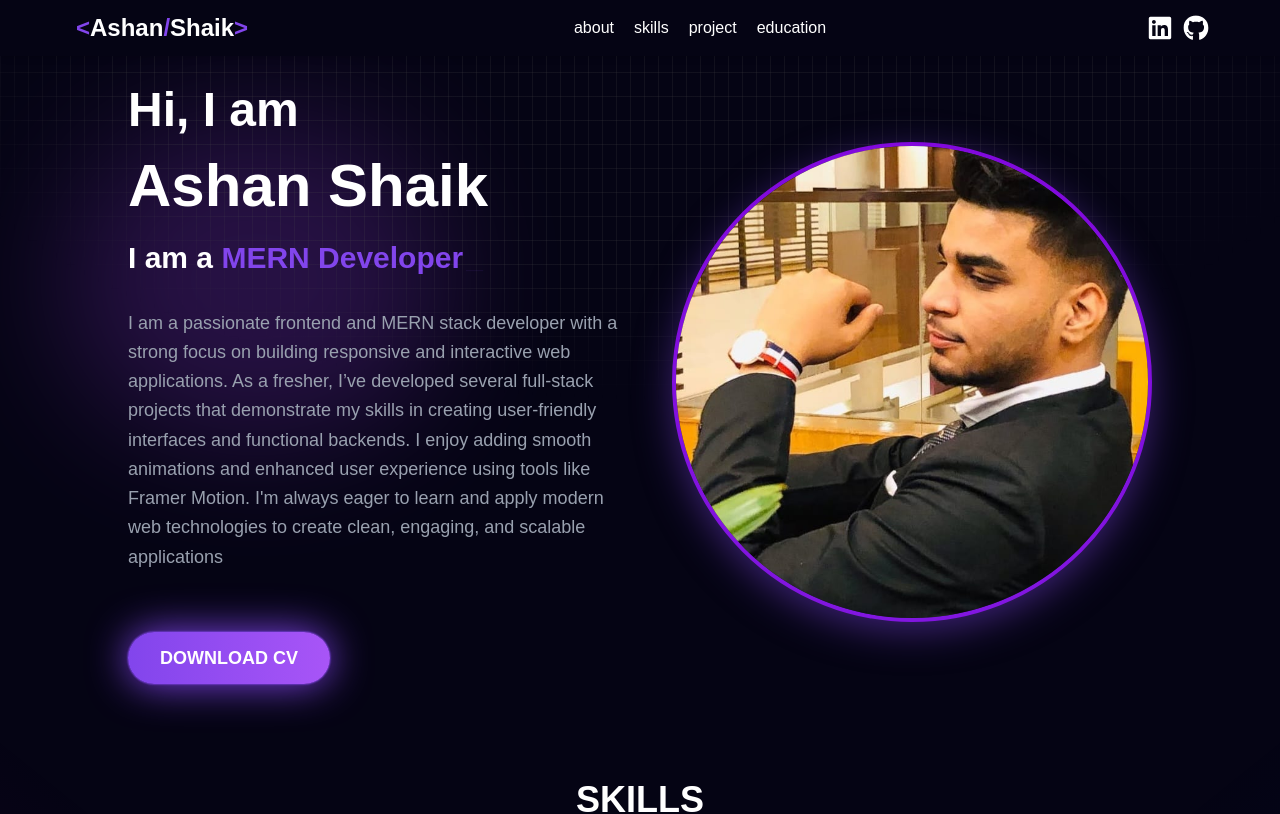
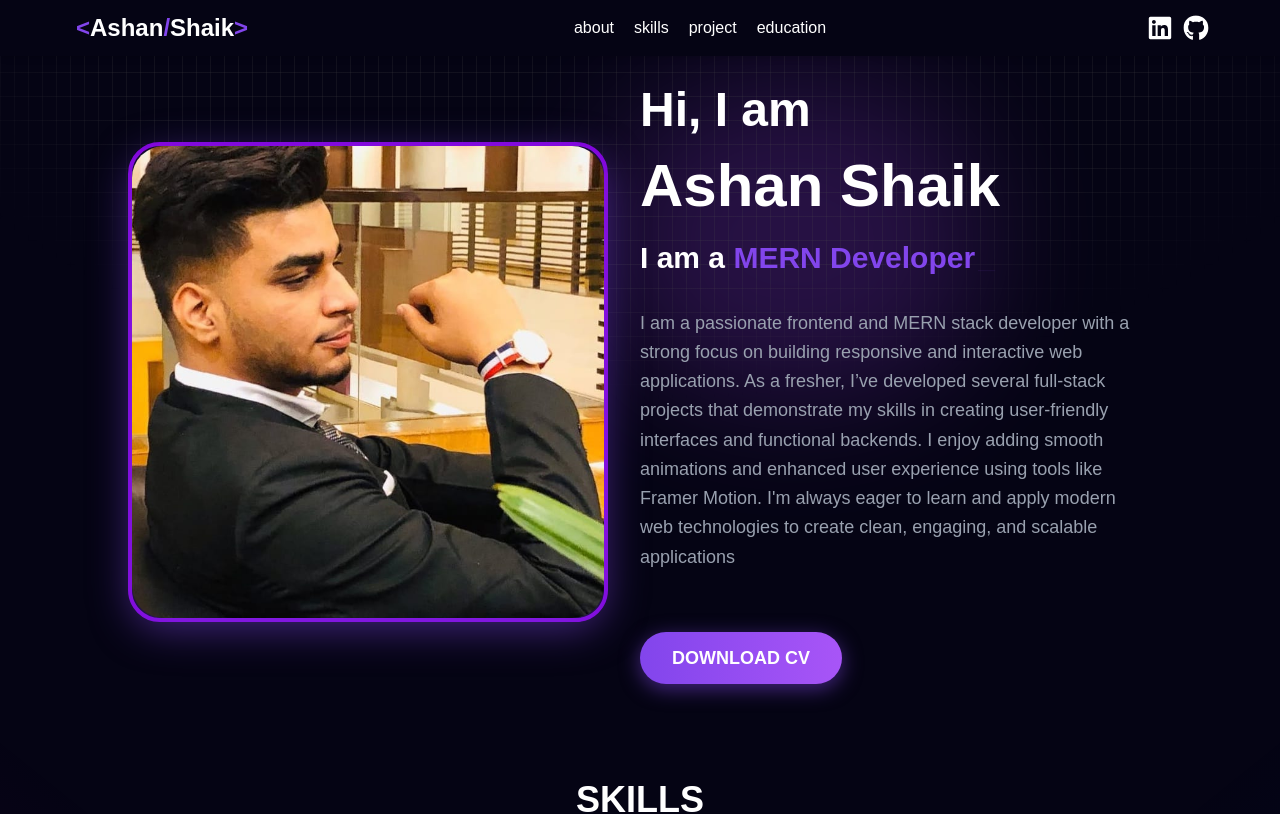
Before and after one commit to ashu1144/portfolio-website, a React (Vite) app: page / in a window 1280 px wide. Shown: the top 814 px of the page. Built offline with nearby package versions, Linux system fonts and the light colour scheme.

Commit message:
animation smooth and fix bugs

```diff
--- a/src/App.jsx
+++ b/src/App.jsx
@@ -17,7 +17,7 @@ function App() {
 
     <div className="bg-[#050414]">
 
-       <BlurBlob position={{ top: '35%', left: '20%' }} size={{ width: '30%', height: '40%' }} />
+       <BlurBlob position={{ top: '30%', left: '62%' }} size={{ width: '30%', height: '40%' }} />
 
       <div className="absolute inset-0 bg-[linear-gradient(to_right,#4f4f4f2e_1px,transparent_1px),linear-gradient(to_bottom,#4f4f4f2e_1px,transparent_1px)] bg-[size:14px_24px] [mask-image:radial-gradient(ellipse_60%_50%_at_50%_0%,#000_70%,transparent_100%)]"></div>
       <div className='relative pt-20'>
--- a/src/Components/About.jsx
+++ b/src/Components/About.jsx
@@ -10,7 +10,7 @@ export const About = () => {
       id="about"
       className="  md:px-[7vw] lg:px-[10vw] font-sans  "
     >
-      <div className="flex flex-col-reverse md:flex-row justify-between items-center">
+      <div className="flex flex-col-reverse md:flex-row-reverse justify-between items-center">
         {/* Left Side */}
         <div className="md:w-1/2 text-center md:text-left mt-8 md:mt-0">
           {/* Greeting */}
@@ -50,10 +50,9 @@ export const About = () => {
             href="https://drive.google.com/uc?export=download&id=18MP-wnADAPqJ3537QKwaCeuj88oAwZPR"
             target="_blank"
             rel="noopener noreferrer"
-            className="inline-block text-white py-3 px-8 rounded-full mt-5 text-lg font-bold transition duration-300 transform hover:scale-105"
+            className="inline-block text-white py-3 px-8 rounded-full mt-5 text-lg font-bold transition duration-300 transform hover:scale-105 drop-shadow-[0_5px_10px_rgba(130,69,236,.5)] hover:drop-shadow-[0_10px_40px_rgba(130,69,236,.5)]"
             style={{
               background: "linear-gradient(90deg, #8245ec, #a855f7)",
-              boxShadow: "0 0 2px #8245ec, 0 0 2px #8245ec, 0 0 40px #8245ec",
               zIndex: 50,
               position: "relative",
             }}
@@ -69,9 +68,9 @@ export const About = () => {
 
 
 
-        className="md:w-1/2 flex justify-center md:justify-end">
+        className="md:w-1/2 flex justify-center md:justify-start">
           <Tilt
-            className="w-48 h-48 sm:w-64 sm:h-64 md:w-[30rem] md:h-[30rem] border-4 border-purple-700 rounded-full"
+            className="w-48 h-48 sm:w-64 sm:h-64 md:w-[30rem] md:h-[30rem] border-4 border-purple-700 rounded-4xl "
             tiltMaxAngleX={20}
             tiltMaxAngleY={20}
             perspective={1000}
@@ -83,7 +82,7 @@ export const About = () => {
               //   src={profileImage}
               src={img1}
               alt="Ashan"
-              className="w-full h-full rounded-full object-cover drop-shadow-[0_10px_20px_rgba(130,69,236,0.5)]"
+              className="w-full h-full rounded-4xl transform scale-x-[-1] object-cover drop-shadow-[0_10px_20px_rgba(130,69,236,.5)] hover:drop-shadow-[0_10px_40px_rgba(130,69,236,.5)]"
             />
           </Tilt>
         </motion.div>
--- a/src/Components/Education.jsx
+++ b/src/Components/Education.jsx
@@ -1,7 +1,21 @@
 import React from 'react'
 import { education } from "../constants";
+import { useState ,useEffect } from 'react';
+import {delay, easeIn, easeInOut, motion} from "framer-motion"
 export const Education = () => {
+  const  [isMobile, setIsMobile] = useState(false);
+
+  useEffect(() => {
+    setIsMobile(window.innerWidth < 1280);
+    const handelsize =()=>setIsMobile(window.innerWidth<1280)
+    window.addEventListener("resize",handelsize)
+    return () => window.addEventListener("resize",handelsize)
+  }, [])
+
+  console.log(isMobile)
+
   return (
+
 
     <section
       id="education"
@@ -39,7 +53,11 @@ export const Education = () => {
             </div>
 
             {/* Content Section */}
-            <div
+            <motion.div
+              initial={!isMobile? index % 2 === 0 ? {x:48} : {x:-48}:""}
+              whileInView = {!isMobile && index % 2 === 0 ? {x:0} : {x:0}}
+               viewport={{amount: 0.3 }}
+              transition={{duration:0.5 , ease:[0.7, 0, 0.84, 0],stiffness: 50, damping: 15, delay:0}}
               className={`w-full xl:max-w-md p-4 sm:p-8 rounded-2xl border border-white bg-gray-900 backdrop-blur-md shadow-[0_0_20px_1px_rgba(130,69,236,0.3)] ${
                 index % 2 === 0 ? "xl:ml-[1vw]" : "xl:mr-[1vw]"
               } xl:ml-45 xl:mr-44 ml-8 transform transition-transform duration-300 hover:scale-105`}
@@ -72,7 +90,7 @@ export const Education = () => {
 
               <p className="mt-4 text-gray-400 font-bold">Grade: {edu.grade}</p>
               <p className="mt-4 text-gray-400">{edu.desc}</p>
-            </div>
+            </motion.div>
           </div>
         ))}
       </div>
--- a/src/Components/Navbar.jsx
+++ b/src/Components/Navbar.jsx
@@ -14,6 +14,7 @@ export const Navbar = () => {
   const [isScrolled, setIscrolled] = useState(false);
   const [isOpen, setOpen] = useState(false);
   const [lastScrolled, SetlastScrolled] = useState(window.scrollY);
+  const [isactive , setActive ] = useState(null)
 
   useEffect(() => {
     const handelscroll = () => {
@@ -61,9 +62,10 @@ export const Navbar = () => {
         <div className="hidden gap-5 text-white md:flex cursor-pointer">
           {tags.map((tag, index) => (
             <a
-              key={tag.id}
+              key={index}
+              tabIndex={0}
               onClick={() => handleMenuItemClick(tag.id)}
-              className="hover:text-[#8245ec]"
+              className={`hover:text-[#8245ec] focus:text-[#8245ec] `}
             >
               {tag.id}
             </a>
--- a/src/Components/Projects.jsx
+++ b/src/Components/Projects.jsx
@@ -34,7 +34,7 @@ function Projects() {
             initial={{opacity: 0.5,y:50}}
             whileInView={{opacity: 1, y: 0 }}
             viewport={{ once: true, amount: 0.2 }}
-            transition={{ duration: 0.6, ease:"easeInOut" }}
+            transition={{ duration: 0.6, ease:"easeInOut" ,stiffness: 50, damping: 15}}
             key={project.id}
             onClick={() => handleOpenModal(project)}
             className="border border-white bg-gray-900 backdrop-blur-md rounded-2xl shadow-2xl overflow-hidden cursor-pointer hover:shadow-purple-500/50 hover:-translate-y-2 transition-transform duration-300"
--- a/src/Components/Skills.jsx
+++ b/src/Components/Skills.jsx
@@ -30,8 +30,8 @@ function Skills() {
           <motion.div
           initial={{ scale: isTabletOrSmaller ? "50%":"150%" , opacity:0 }}
           whileInView={{ scale: "100%", opacity:1 }}
-          viewport={{ once: true, amount: 0.2 }}
-          transition={{ duration: 0.6, ease:"easeOut" }}
+          viewport={{ once: false, amount: 0.3 }}
+          transition={{ duration: 0.6, ease:[0.25, 0.1, 0.25, 1] ,stiffness: 40, damping: 20 }}
             key={category.title}
             className="bg-gray-900 backdrop-blur-md px-6 sm:px-10 py-8 sm:py-6 mb-10 w-full sm:w-[48%] rounded-2xl border border-white
           shadow-[0_0_20px_1px_rgba(130,69,236,0.3)]"
```
